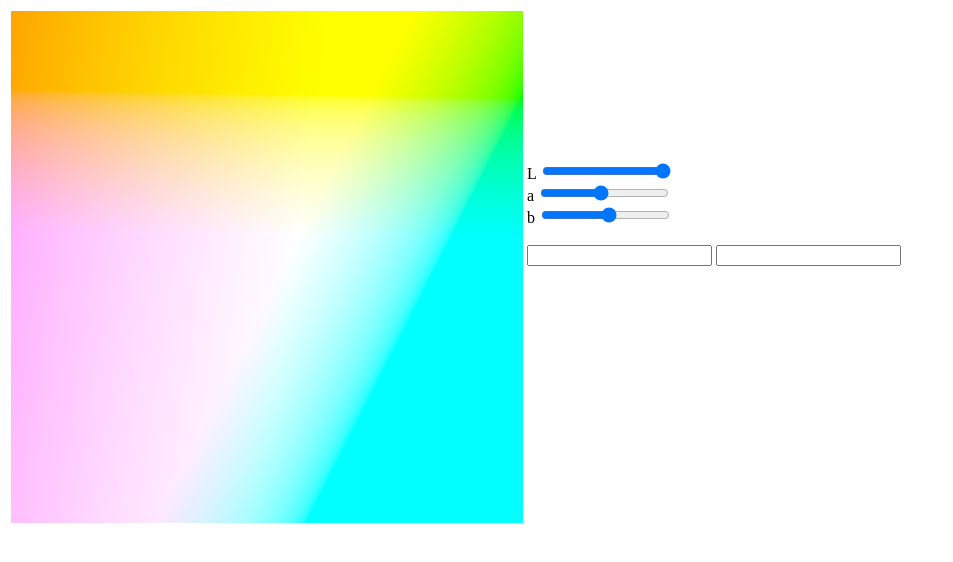
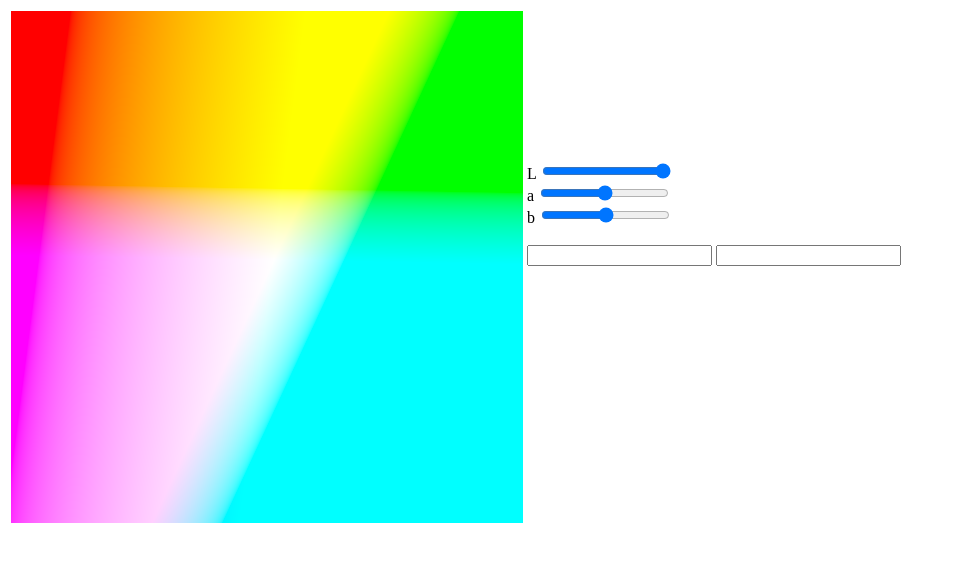
Before and after one commit to julescarbon/cielab, a plain HTML site: page index.html in a window 1280 px wide. Shown: the whole page, without its empty margins (0-953 px from the left). Drawn offline with Linux system fonts and the light colour scheme.

Commit message:
Update index.html

```diff
--- a/index.html
+++ b/index.html
@@ -17,9 +17,9 @@ label { font-size: 90%; }
 <br>
 L <input type="range" min="0" max="100" value="100" id="hunter_L">
 <br>
-a <input type="range" min="-86.185" max="98.294" id="hunter_a">
+a <input type="range" min="-200" max="200" id="hunter_a">
 <br>
-b <input type="range" min="-107.863" max="94.482" id="hunter_b">
+b <input type="range" min="-200" max="200" id="hunter_b">
 <br>
 <br>
 <input type="text" id="selected">
@@ -47,8 +47,8 @@ h = hunterlab.height = 512
 ww = w-1, hh = h-1
 
 L_range = [0, 100]
-a_range = [-86.185, 98.254]
-b_range = [-107.863, 94.482]
+a_range = [-200, 200]
+b_range = [-200, 200]
 
 ctx = hunterlab.getContext('2d')
 
```
